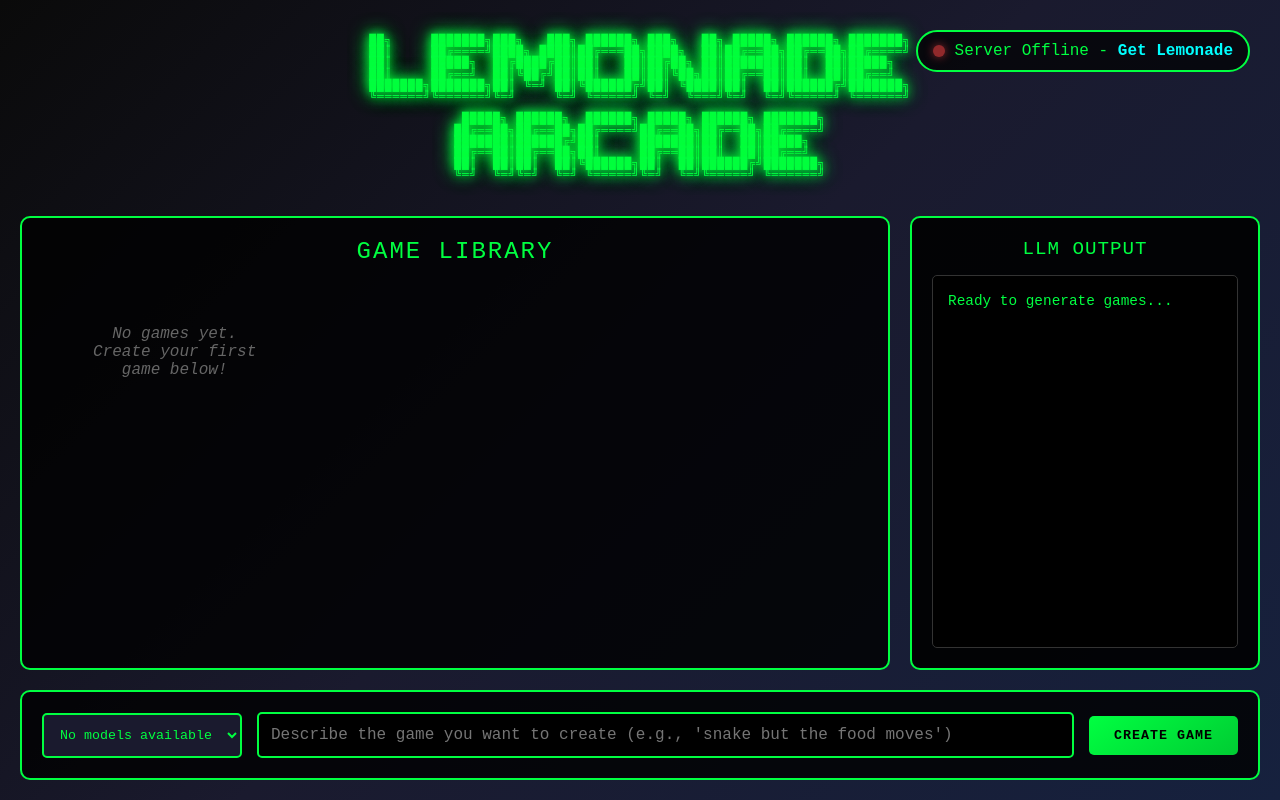
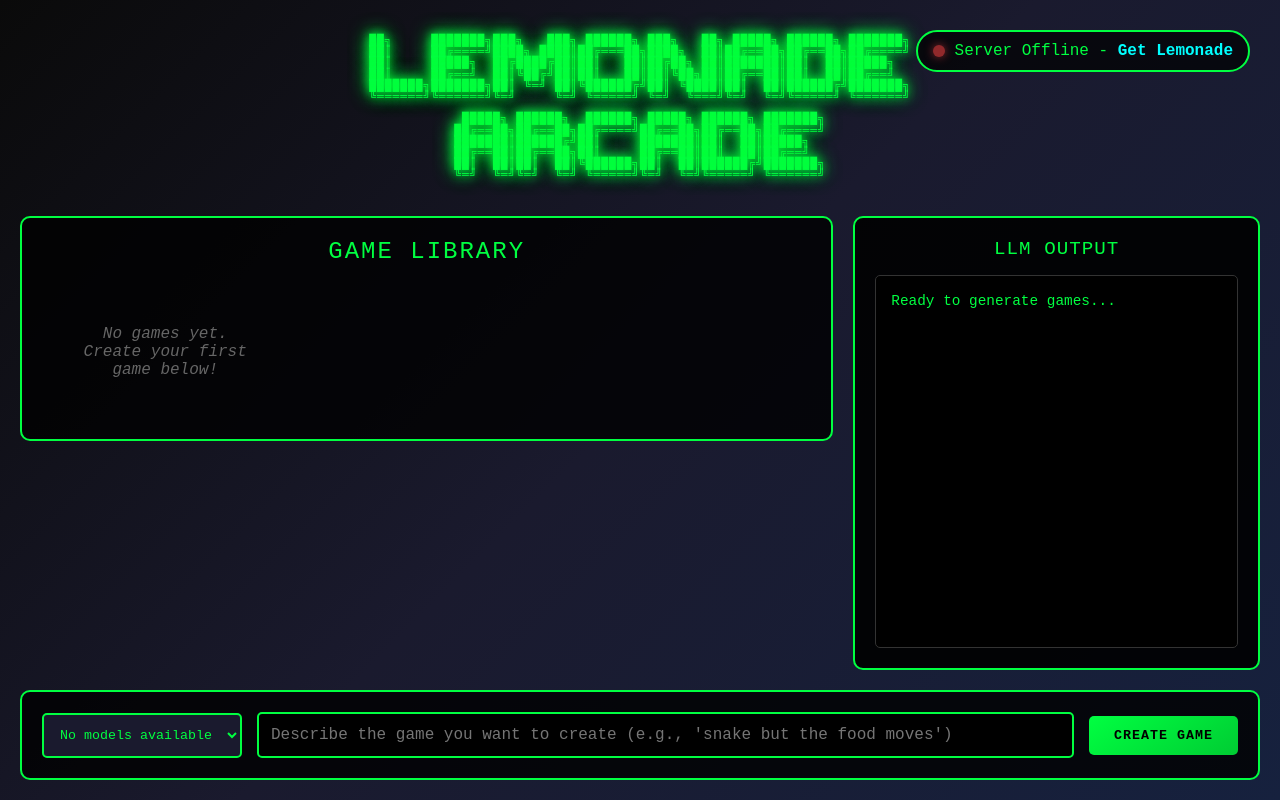
Before and after one commit to lemonade-sdk/infinity-arcade, a FastAPI app: page / in a window 1280 px wide. Run offline with FastAPI, Linux system fonts and the light colour scheme; data that the repository does not hold is empty; parts of the project's set-up code (start-up, migrations or seed data) failed here and were passed over.

Commit message:
fix ui bug

```diff
--- a/lemonade_arcade/static/style.css
+++ b/lemonade_arcade/static/style.css
@@ -14,11 +14,12 @@ body {
 
 .container {
     display: grid;
-    grid-template-columns: 1fr 350px;
+    grid-template-columns: 2fr 1fr;
     grid-template-rows: auto 1fr auto;
-    min-height: 100vh;
+    height: 100vh;
     gap: 20px;
     padding: 20px;
+    overflow: hidden;
 }
 
 .header {
@@ -95,8 +96,9 @@ body {
     border: 2px solid #00ff41;
     border-radius: 10px;
     padding: 20px;
-    flex: 1;
-    min-height: 400px;
+    overflow: hidden;
+    display: flex;
+    flex-direction: column;
 }
 
 .library-title {
@@ -111,6 +113,8 @@ body {
     display: grid;
     grid-template-columns: repeat(auto-fill, minmax(200px, 1fr));
     gap: 15px;
+    overflow-y: auto;
+    flex: 1;
 }
 
 .game-item {
@@ -183,7 +187,7 @@ body {
     padding: 20px;
     display: flex;
     flex-direction: column;
-    max-height: calc(100vh - 200px);
+    overflow: hidden;
 }
 
 .sidecar-title {
@@ -332,11 +336,13 @@ body {
     .container {
         grid-template-columns: 1fr;
         grid-template-rows: auto auto 1fr auto;
+        height: 100vh;
     }
 
     .sidecar {
         order: 2;
         max-height: 300px;
+        overflow: hidden;
     }
 
     .main-content {
```
